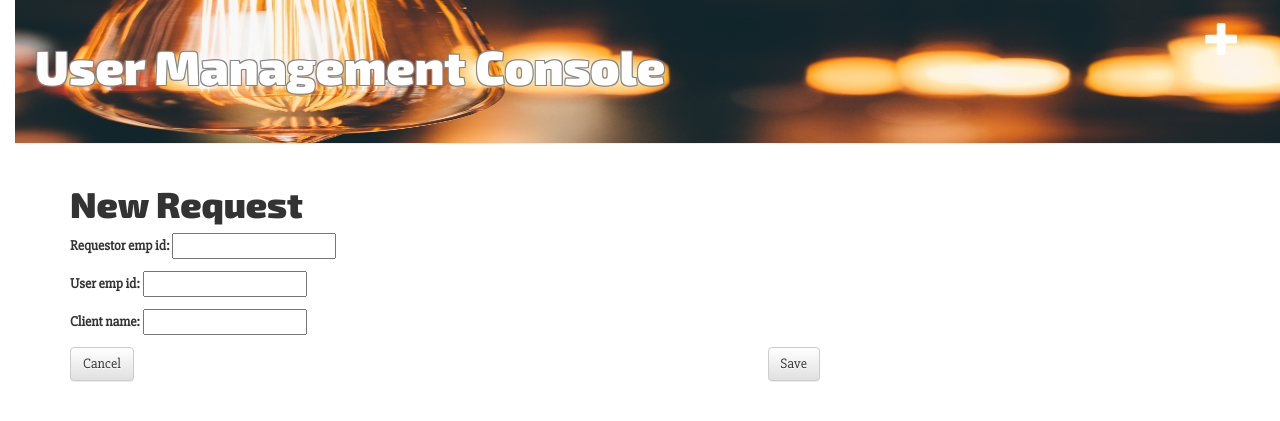
After one commit to lydia-rodriguez/UMC, a Django app: page /user_request/new/ in a window 1280 px wide. The commit adds this page. Shown: the top 421 px of the page. Run offline with Django 3.2, Linux system fonts and the light colour scheme; some libraries are stand-ins or nearby versions.

Commit message:
added form, updated views, added option to create requests

```diff
--- /dev/null
+++ b/umc/forms.py
@@ -0,0 +1,8 @@
+from django import forms
+from .models import User_Request
+
+class User_Request_Form(forms.ModelForm):
+
+    class Meta:
+        model = User_Request
+        fields = ('requestor_emp_id', 'user_emp_id', 'client_name',)
--- a/umc/static/css/umc.css
+++ b/umc/static/css/umc.css
@@ -15,7 +15,7 @@ body {
 
 .page-header {
 	background-image: url(/static/images/banner.jpg);
-	background-size: 90% 100%;
+	background-size: 100% 100%;
 	margin-top: 0;
 	padding: 20px 20px 40px 20px;
 }
@@ -43,7 +43,7 @@ h1, h2, h3, h4 {
 	float: right;
 }
 
-.request-form textarea. .request-form input {
+.user-request-form textarea. .request-form input {
 	width: 100%;
 }
 
--- a/umc/templates/umc/base.html
+++ b/umc/templates/umc/base.html
@@ -12,6 +12,7 @@
 
     <body>
 		<div class="page-header">
+			<a href="{% url 'user_request_new' %}" class="top-menu"><span class="glyphicon glyphicon-plus"></span></a>
 			<h1><a href="/">User Management Console</a></h1>
 		</div>
 		<div class="content container">
--- /dev/null
+++ b/umc/templates/umc/user_request_edit.html
@@ -0,0 +1,10 @@
+{% extends 'umc/base.html' %}
+
+{% block content %}
+	<h1>New Request</h1>
+    <form method="POST" class="user-request-form">{% csrf_token %}
+        {{ form.as_p }}
+        <button type="submit" class="save btn btn-default">Save</button>
+		<a href= "{% url 'user_request_list' %}" class="btn btn-default" >Cancel</a>
+    </form>
+{% endblock %}
--- a/umc/urls.py
+++ b/umc/urls.py
@@ -4,4 +4,5 @@ from . import views
 urlpatterns = [
 	url(r'^$', views.user_request_list, name='user_request_list'),
 	url(r'^user_request/(?P<pk>[0-9]+)/$', views.user_request_detail, name='user_request_detail'),
+	url(r'^user_request/new/$', views.user_request_new, name='user_request_new'),
 ]
--- a/umc/views.py
+++ b/umc/views.py
@@ -1,7 +1,8 @@
-from django.shortcuts import render
+from django.shortcuts import redirect, render
 from django.utils import timezone
 from .models import User_Request
 from django.shortcuts import render, get_object_or_404
+from .forms import User_Request_Form
 
 # Create your views here.
 def user_request_list(request):
@@ -11,3 +12,19 @@ def user_request_list(request):
 def user_request_detail(request, pk):
 	user_request = get_object_or_404(User_Request, pk=pk)
 	return render(request, 'umc/user_request_detail.html', {'user_request': user_request})
+
+def user_request_new(request):
+	if request.method == "POST":
+		form = User_Request_Form(request.POST)
+		if form.is_valid():
+			print(form.fields)
+			user_request = form.save(commit=False)
+			user_request.requestor_emp_id = request.POST['requestor_emp_id']
+			user_request.user_emp_id = request.POST['user_emp_id']
+			user_request.client_name = request.POST['client_name']
+			user_request.save()
+			return redirect('umc.views.user_request_detail', pk=user_request.id)
+	else:
+		print("Hello World")
+		form = User_Request_Form()
+	return render(request, 'umc/user_request_edit.html', {'form': form})
```
Also changed, not shown: umc/static/images/banner.jpg.
